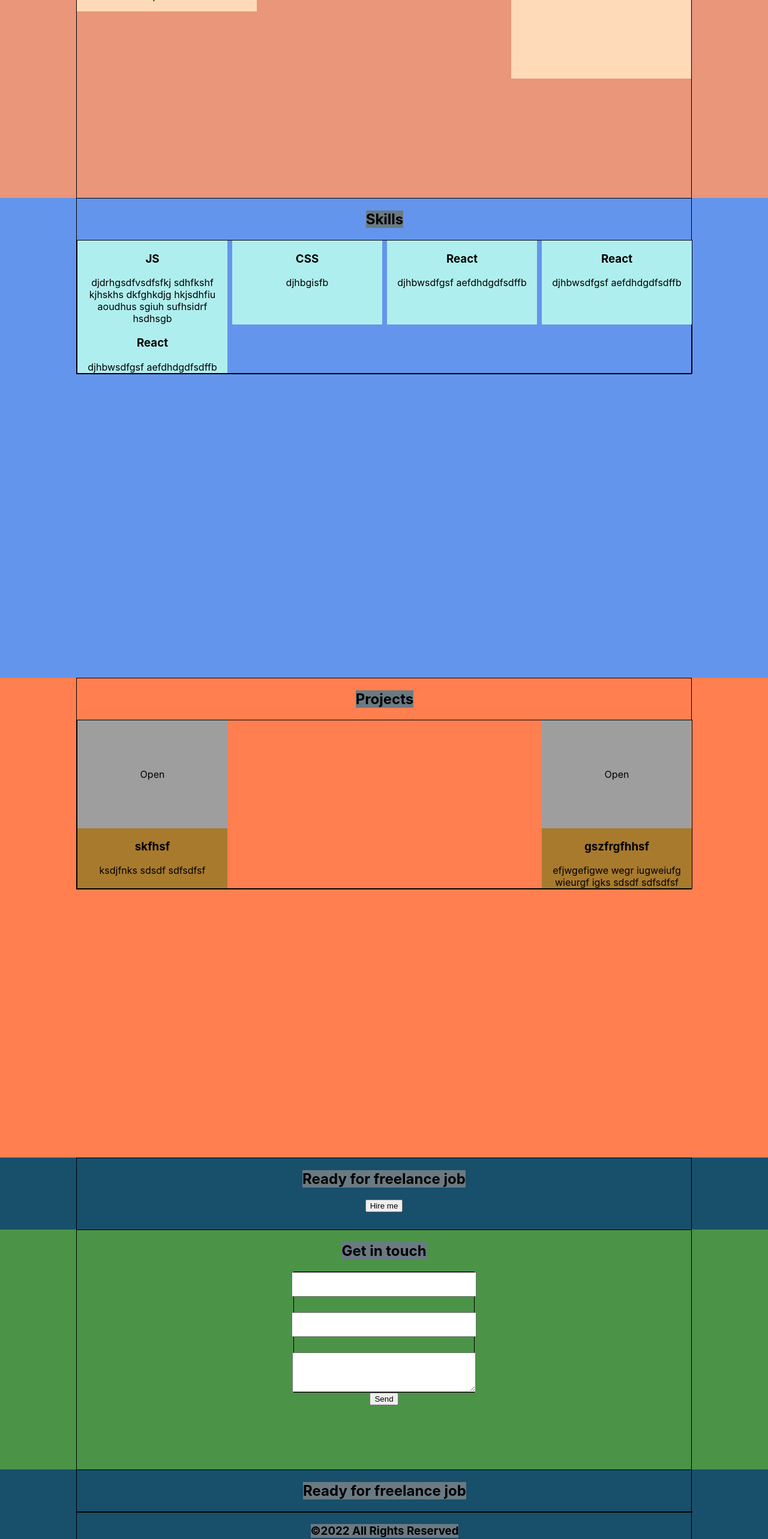
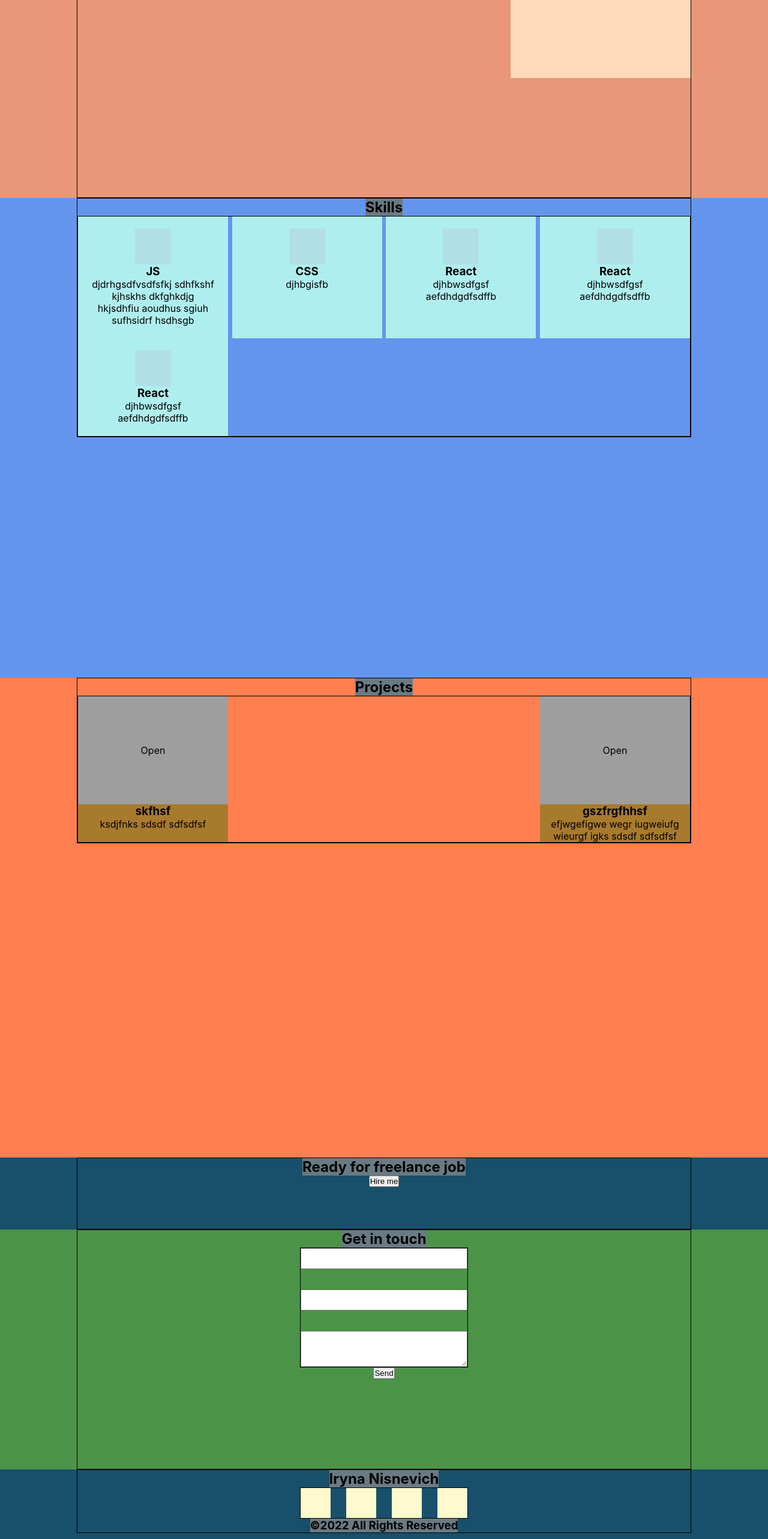
Before and after one commit to IKnopochka/portfolio, a React (Create React App) app: page / in a window 1280 px wide. Shown: the part 550-3116 px from the top of the page at 60% size. Built offline with nearby package versions, Linux system fonts and the light colour scheme; grey boxes are pictures that could not be loaded.

Commit message:
fixed mistakes and margin, padding and box-sizing for all elements

```diff
--- a/src/Contacts/ContactsInputArea/ContactsInputArea.module.css
+++ b/src/Contacts/ContactsInputArea/ContactsInputArea.module.css
@@ -1,6 +1,6 @@
 .inputContainer{}
 form{
-    width: 300px;
+    width: 280px;
     height: 200px;
     border: 1px solid;
     display: flex;
--- a/src/Footer/Footer.module.css
+++ b/src/Footer/Footer.module.css
@@ -8,7 +8,7 @@
 }
 .footerPic{
     border: 1px solid;
-    width: 100%;
+    width: 280px;
     display: flex;
     justify-content: space-between;
     flex-wrap: wrap;
--- a/src/Footer/Footer.tsx
+++ b/src/Footer/Footer.tsx
@@ -6,12 +6,12 @@ const Footer = () => {
     return (
         <div className={styles.main}>
             <div className={`${stylesContainer.container} ${styles.footerContainer}`}>
-                <h2 className={stylesContainer.title}>Ready for freelance job</h2>
+                <h2 className={stylesContainer.title}>Iryna Nisnevich</h2>
                 <div className={styles.footerPic}>
-                    <div className={styles.icon}></div>
-                    <div className={styles.icon}></div>
-                    <div className={styles.icon}></div>
-                    <div className={styles.icon}></div>
+                    <div className={styles.imageContainer}></div>
+                    <div className={styles.imageContainer}></div>
+                    <div className={styles.imageContainer}></div>
+                    <div className={styles.imageContainer}></div>
                 </div>
                 <h3 className={stylesContainer.title}>©2022 All Rights Reserved</h3>
             </div>
--- a/src/Skills/Skill/SkillBlock.module.css
+++ b/src/Skills/Skill/SkillBlock.module.css
@@ -5,6 +5,8 @@
     flex-direction: column;
     align-items: center;
     text-align: center;
+    padding: 20px;
+    box-sizing: border-box;
 }
 .imageContainer{
     height: 60px;
--- a/src/Skills/Skill/SkillBlock.tsx
+++ b/src/Skills/Skill/SkillBlock.tsx
@@ -9,7 +9,7 @@ type SkillPropsType = {
 const SkillBlock = (props: SkillPropsType) => {
     return (
         <div className={styles.skill}>
-            <div className={styles.icon}></div>
+            <div className={styles.imageContainer}></div>
             <h3>{props.title}</h3>
             <span className={styles.description}>{props.description}</span>
         </div>
--- a/src/Skills/Skills.module.css
+++ b/src/Skills/Skills.module.css
@@ -14,4 +14,5 @@
     display: flex;
     justify-content: space-between;
     flex-wrap: wrap;
+    box-sizing: border-box;
 }
--- a/src/index.css
+++ b/src/index.css
@@ -5,9 +5,15 @@ body {
     sans-serif;
   -webkit-font-smoothing: antialiased;
   -moz-osx-font-smoothing: grayscale;
+
 }
 
 code {
   font-family: source-code-pro, Menlo, Monaco, Consolas, 'Courier New',
     monospace;
 }
+*{
+  box-sizing: border-box;
+  padding: 0;
+  margin: 0;
+}
```
